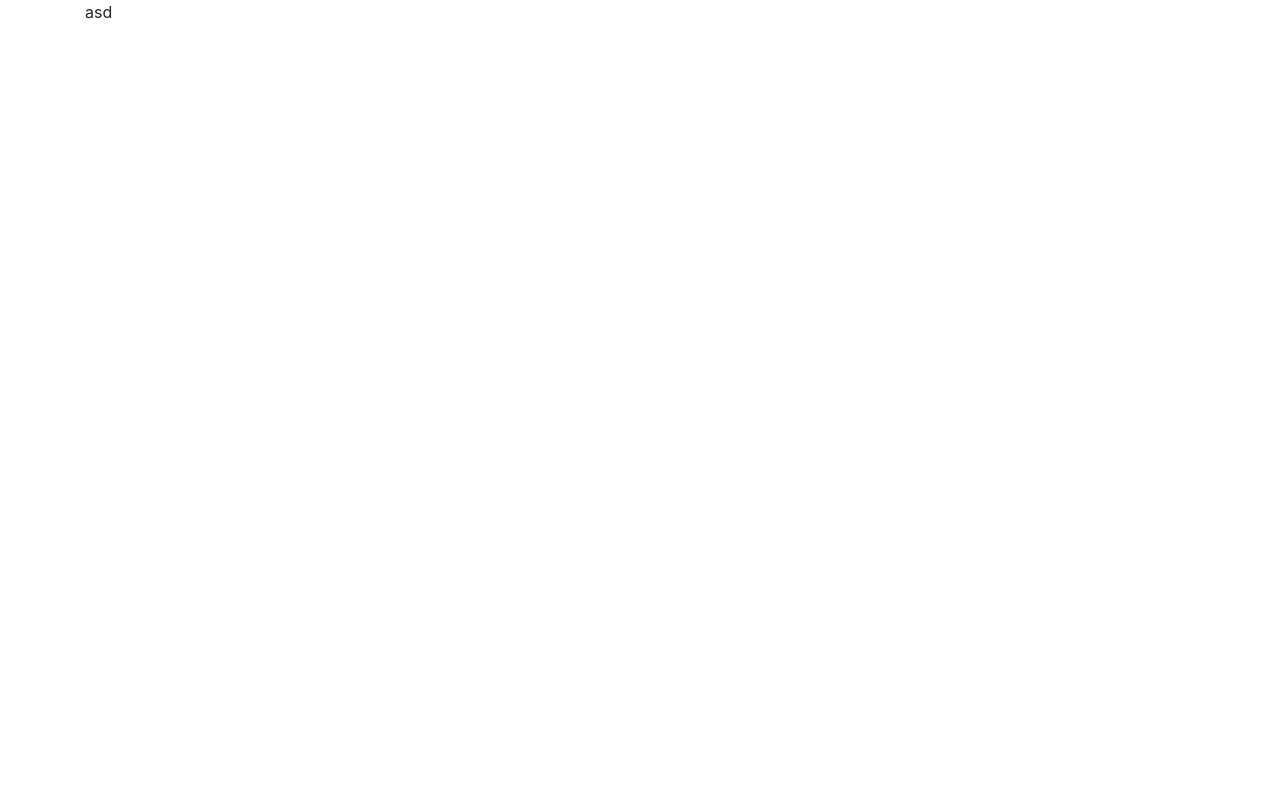
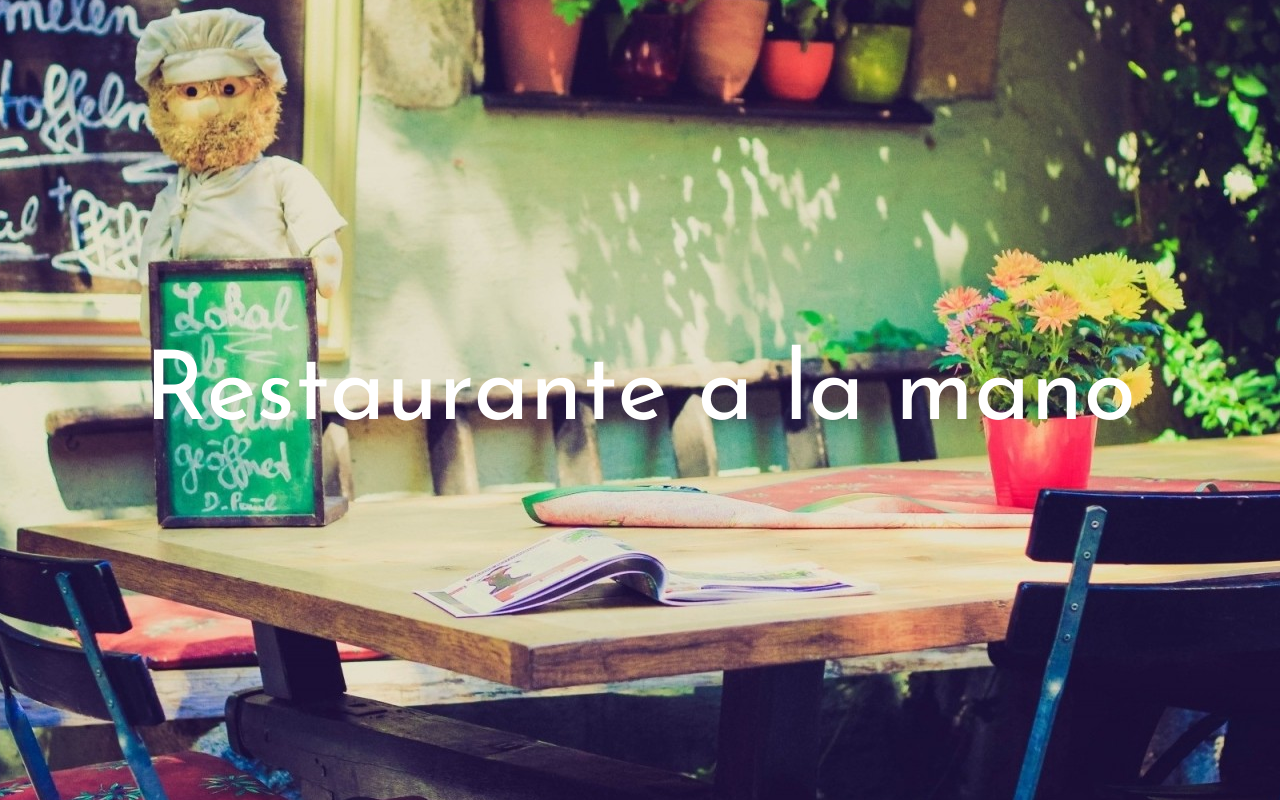
Before and after one commit to ccamilobedoya/Restaurante-Index-Sass, a PHP site: page / in a window 1280 px wide. Before the commit the page is almost empty. Run offline with PHP 8.4, Linux system fonts and the light colour scheme; style sheets or scripts are compiled from the project's sources; some libraries are stand-ins or nearby versions.

Commit message:
header sass

```diff
--- a/Gruntfile.js
+++ b/Gruntfile.js
@@ -1,6 +1,6 @@
 // Generated  using Front-End-Sass Generator https://github.com/Frodigo/front-end-generator
 
-'use strict';
+
 
 var path = require('path');
 
--- a/development/index.html
+++ b/development/index.html
@@ -12,9 +12,17 @@
   </head>
   <body>
 
-    <div class="container">
-      asd
+    <div class="header-parallax">
+      <div class="header-parallax">
+        <div class="header-content">
+            <h2 class="header-title">Restaurante a la mano</h2>
+        </div>
+      </div>
     </div>
+
+
+
+
 
     <!-- bower:js -->
     <script src="vendor/jquery/dist/jquery.js"></script>
--- a/development/sass/layout/_header.scss
+++ b/development/sass/layout/_header.scss
@@ -0,0 +1,38 @@
+.header {
+  z-index: -2;
+  position: relative;
+  width: 100%;
+  height: 100vh;
+}
+.header-content {
+  display: flex;
+  flex-direction: column;
+  align-items: center;
+  justify-content: center;
+  position: absolute;
+  z-index: 0;
+  top: 0;
+  left: 0;
+  height: 100%;
+  width: 100%;
+}
+.header-parallax {
+  position: fixed;
+  width: 100%;
+  height: 100vh;
+  top: 0;
+  left: 0;
+  z-index: -1;
+  background: url("/img/restaurant-village-germany-chairs.jpg");
+  background-repeat: no-repeat;
+  background-position: 50% 50%;
+  background-size: auto auto;
+}
+.header-content-padding {
+  padding-top: 20vh;
+}
+.header-title {
+  font-family: $josefin;
+  font-size: 6em;
+  color: white;
+}
--- a/development/sass/specifics/_typography.scss
+++ b/development/sass/specifics/_typography.scss
@@ -1 +1,6 @@
 /// typography styles
+
+@import 'https://fonts.googleapis.com/css?family=Josefin+Sans|Lato';
+
+$lato: 'Lato', sans-serif;
+$josefin: 'Josefin Sans', sans-serif;
```
Also changed, not shown: development/img/restaurant-village-germany-chairs.jpg (added).
